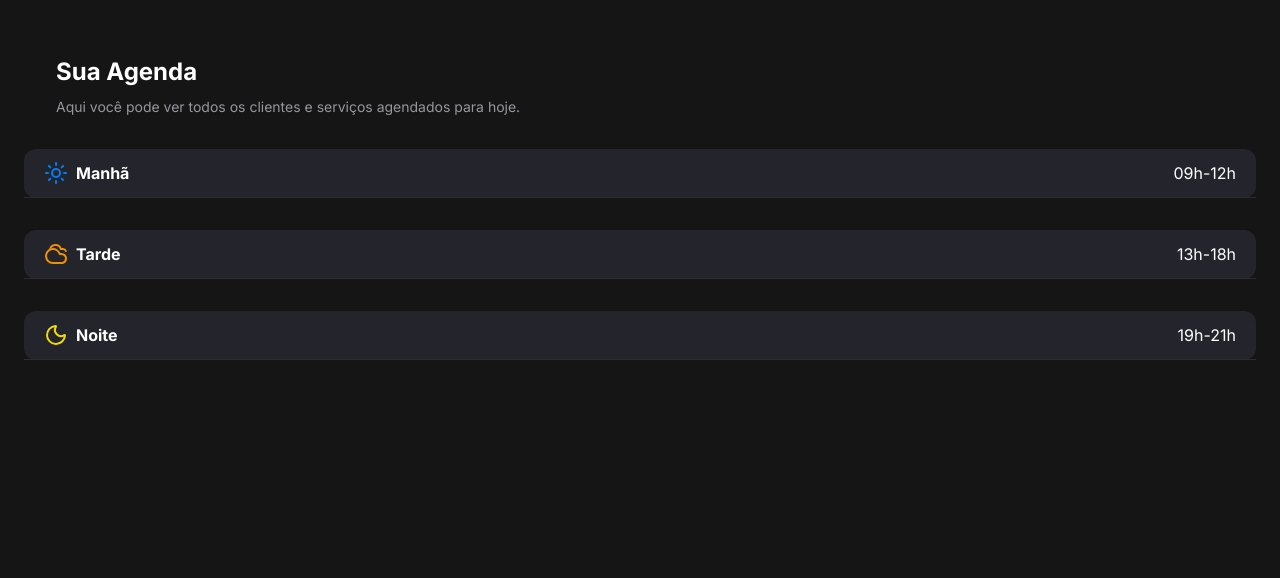
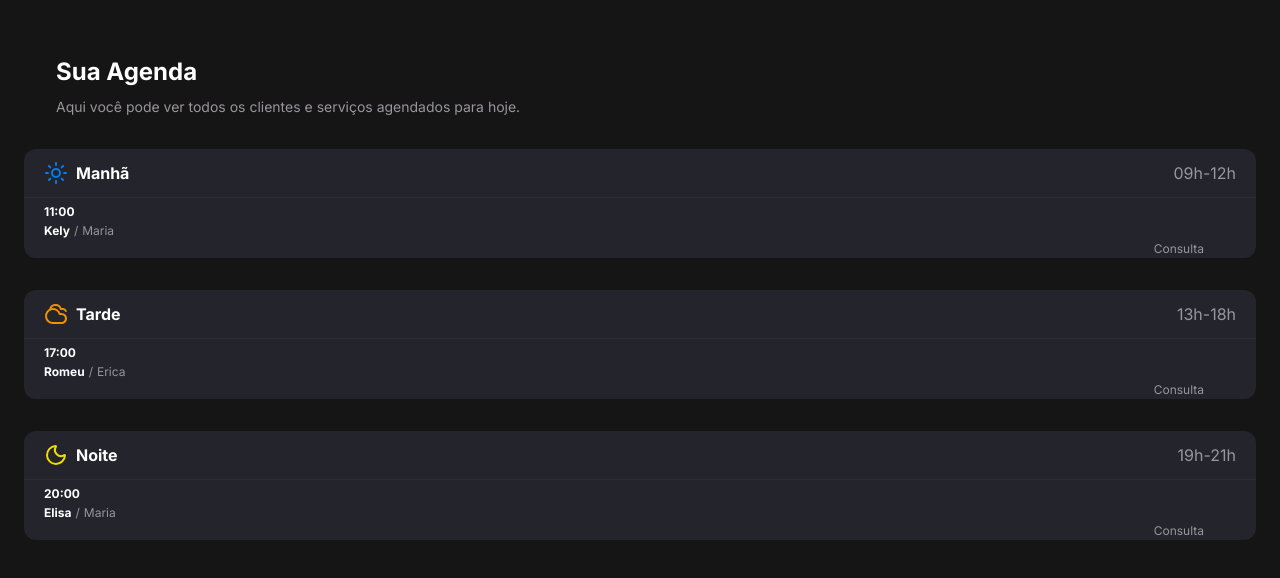
Before and after one commit to leonardofv/pet-shop, a Next.js app: page / in a window 1280 px wide. Shown: the top 578 px of the page. Built offline with nearby package versions, Linux system fonts and the light colour scheme.

Commit message:
starting appointment-card

```diff
--- a/package.json
+++ b/package.json
@@ -7,7 +7,7 @@
     "build": "next build",
     "start": "next start",
     "lint": "eslint",
-    "format": "prettier --write .",
+    "format": "prettier --write \"src/**/*.{ts,tsx}\"",
     "validate:typecheck": "tsc --noEmit --skipLibCheck"
   },
   "dependencies": {
--- a/src/app/page.tsx
+++ b/src/app/page.tsx
@@ -22,6 +22,14 @@
     tutorName: 'Maria',
     phone: '98986854321',
     scheduleAt: new Date('2026-01-13T11:00:00'),
+  },
+  {
+    id: '3',
+    petName: 'Elisa',
+    description: 'Consulta',
+    tutorName: 'Maria',
+    phone: '98986854321',
+    scheduleAt: new Date('2026-01-14T20:00:00'),
   },
 ];
 
@@ -51,7 +59,7 @@
   const afternoonAppointments = transformedAppointments.filter(
     (apt) => apt.period === 'afternoon'
   );
-  const evenongAppointments = transformedAppointments.filter(
+  const eveningAppointments = transformedAppointments.filter(
     (apt) => apt.period === 'evening'
   );
 
@@ -72,7 +80,7 @@
       title: 'Noite',
       type: 'evening',
       timeRange: '19h-21h',
-      appointments: evenongAppointments,
+      appointments: eveningAppointments,
     },
   ];
 }
--- /dev/null
+++ b/src/components/appointment-card/appointment-card.tsx
@@ -0,0 +1,37 @@
+import { Appointment } from '@/types/appointment';
+
+type AppointmentCardProps = {
+  appointment: Appointment;
+};
+
+export const AppointmentCard = ({ appointment }: AppointmentCardProps) => {
+  return (
+    <div>
+      <div className="text-left pr-4 md:pr-0">
+        <span className="text-label-small-size text-content-primary font-semibold">
+          {appointment.time}
+        </span>
+      </div>
+
+      <div className="text-right md:text-left md:pr-4">
+        <div className="flex items-center justify-end md:justify-start gap-1">
+          <span className="text-label-small-size text-content-primary font-semibold">
+            {appointment.petName}
+          </span>
+          <span className="text-paragraph-small-size text-content-secondary">
+            /
+          </span>
+          <span className="text-paragraph-small-size text-content-secondary">
+            {appointment.tutorName}
+          </span>
+        </div>
+
+        <div className="text-left pr-4 md:mt-0 col-span-2 md:col-span-1 flex justify-end">
+          <span className="text-paragraph-small-size text-content-secondary">
+            {appointment.description}
+          </span>
+        </div>
+      </div>
+    </div>
+  );
+};
--- /dev/null
+++ b/src/components/appointment-card/index.ts
@@ -0,0 +1 @@
+export * from './appointment-card';
--- a/src/components/period-section/period-section.tsx
+++ b/src/components/period-section/period-section.tsx
@@ -1,5 +1,6 @@
 import { AppointmentPeriod } from '@/types/appointment';
 import { Sun, Cloudy, Moon } from 'lucide-react';
+import { AppointmentCard } from '../appointment-card';
 
 type PeriodSectionProps = {
   period: AppointmentPeriod;
@@ -18,10 +19,29 @@
       <div className="flex items-center px-5 py-3 justify-between border-b border-[#2E2C30]">
         <div className="flex items-center gap-2">
           {periodIcons[period.type]}
-          <h2 className="text-label-large-size">{period.title}</h2>
+          <h2 className="text-label-large-size text-content-primary">
+            {period.title}
+          </h2>
         </div>
-        <span className="text-label-large-size">{period.timeRange}</span>
+        <span className="text-label-large-size text-content-secondary">
+          {period.timeRange}
+        </span>
       </div>
+      {period.appointments.length > 0 ? (
+        <div className="px-5">
+          <div>
+            <div className="grid grid-cols-2 md:hidden text-label-small-size">
+              <div className="text-left">Horário</div>
+              <div className="text-right">Paciente</div>
+            </div>
+            {period.appointments.map((appointment, index) => (
+              <AppointmentCard appointment={appointment} key={index} />
+            ))}
+          </div>
+        </div>
+      ) : (
+        <p>Nehum agendamento para ese período</p>
+      )}
     </section>
   );
 };
```
Also changed, not shown: 1 other file (tests, documents, lock files or other folders).
